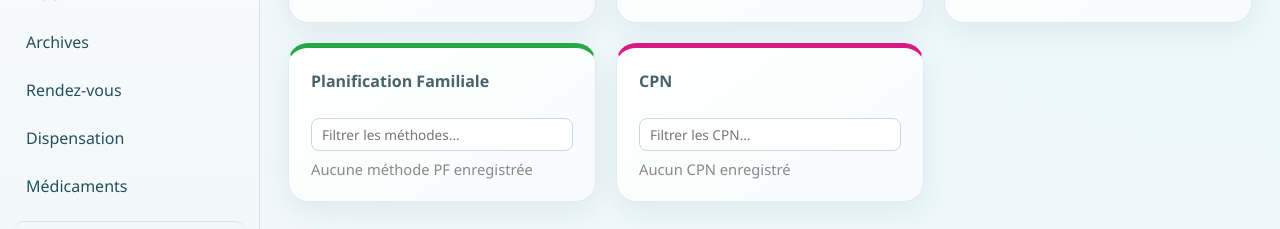
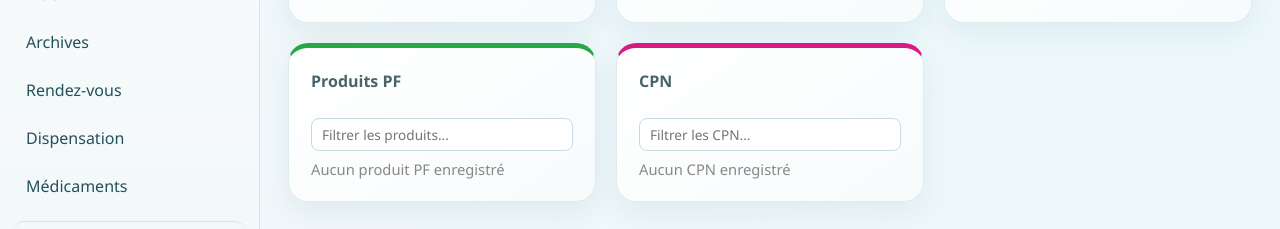
Before and after one commit to TafitaNiainaperline/registre-medical, a React (Vite) app: page /#/ in a window 1280 px wide. Shown: the part 468-697 px from the top of the page. Built offline with nearby package versions, Linux system fonts and the light colour scheme; sample sign-in values are in the browser's storage.

Commit message:
feat: change PF method to free text input named Produits PF

```diff
--- a/src/pages/DashboardPage.jsx
+++ b/src/pages/DashboardPage.jsx
@@ -335,11 +335,11 @@ export default function DashboardPage() {
 
         <article className="stat-card" style={{ borderTop: '5px solid #28a745' }}>
           <div className="stat-top">
-            <h3>Planification Familiale</h3>
+            <h3>Produits PF</h3>
           </div>
           <input
             type="text"
-            placeholder="Filtrer les méthodes..."
+            placeholder="Filtrer les produits..."
             value={pfFilter}
             onChange={(e) => setPfFilter(e.target.value)}
             style={{
@@ -355,7 +355,7 @@ export default function DashboardPage() {
           />
           <div style={{ display: 'grid', gap: '4px' }}>
             {pfSummary.length === 0 ? (
-              <span style={{ fontSize: '0.92rem', color: '#888' }}>Aucune méthode PF enregistrée</span>
+              <span style={{ fontSize: '0.92rem', color: '#888' }}>Aucun produit PF enregistré</span>
             ) : pfFilter ? (
               pfSummary
                 .filter(([method]) => String(method).toLowerCase().includes(pfFilter.toLowerCase()))
@@ -365,7 +365,7 @@ export default function DashboardPage() {
                   </span>
                 ))
             ) : (
-              <span style={{ fontSize: '0.92rem', color: '#888' }}>Tapez pour rechercher une méthode...</span>
+              <span style={{ fontSize: '0.92rem', color: '#888' }}>Tapez pour rechercher un produit...</span>
             )}
           </div>
         </article>
--- a/src/pages/RecordsPage.jsx
+++ b/src/pages/RecordsPage.jsx
@@ -702,7 +702,7 @@ export default function RecordsPage({ category }) {
                     <th style={{ textAlign: 'left', padding: '6px 8px' }}>N°</th>
                     <th style={{ textAlign: 'left', padding: '6px 8px' }}>Date / Heure</th>
                     <th style={{ textAlign: 'left', padding: '6px 8px' }}>Traitement</th>
-                    <th style={{ textAlign: 'left', padding: '6px 8px' }}>Méthode PF</th>
+                    <th style={{ textAlign: 'left', padding: '6px 8px' }}>Produits PF</th>
                     <th style={{ textAlign: 'left', padding: '6px 8px' }}>CPN</th>
                     <th style={{ textAlign: 'left', padding: '6px 8px' }}>Observation</th>
                     <th style={{ textAlign: 'left', padding: '6px 8px' }}>Coût ancien</th>
@@ -841,16 +841,13 @@ export default function RecordsPage({ category }) {
         )}
 
         {category.key === 'pf' && (
-          <select name="pf_method" value={form.pf_method} onChange={onChange} className="select">
-            <option value="">Méthode PF (optionnel)</option>
-            <option value="Préservatif">Préservatif</option>
-            <option value="Pilule">Pilule</option>
-            <option value="Injectable">Injectable</option>
-            <option value="Implant">Implant</option>
-            <option value="DIU">DIU</option>
-            <option value="Méthodes naturelles">Méthodes naturelles</option>
-            <option value="Méthodes définitives">Méthodes définitives</option>
-          </select>
+          <input
+            name="pf_method"
+            placeholder="Produits PF"
+            value={form.pf_method}
+            onChange={onChange}
+            className="select"
+          />
         )}
 
         {category.key === 'cpn' && (
@@ -904,7 +901,7 @@ export default function RecordsPage({ category }) {
               <th>Traitement</th>
               <th>Observation</th>
                <th>TDR</th>
-               <th>Méthode PF</th>
+               <th>Produits PF</th>
                <th>CPN</th>
                <th>Coût</th>
               <th>Date</th>
```
